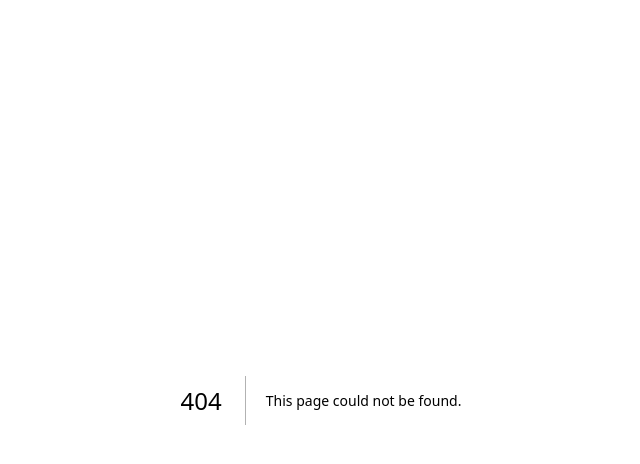
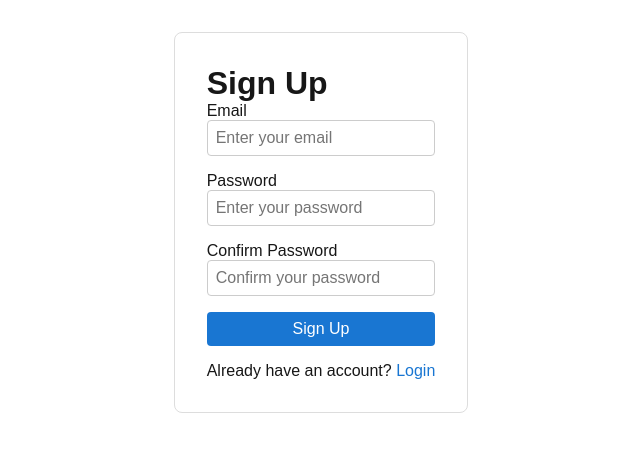
Before and after one commit to ArteaWright/ai-q, a Next.js app: page /auth/signup in a window 1280 px wide. Before the commit this address had no page. Shown: the top 464 px of the page, without its empty margins (319-959 px from the left). Built offline with nearby package versions, Linux system fonts and the light colour scheme; no server answers.

Commit message:
feat: add login and signup pages and authorization

```diff
--- /dev/null
+++ b/src/app/auth/login/login.module.css
@@ -0,0 +1,45 @@
+.container {
+    max-width: 400px;
+    margin: 2rem auto;
+    padding: 2rem;
+    border: 1px solid #ddd;
+    border-radius: 8px;
+    background-color: #fff;
+}
+
+.form {
+    display: flex;
+    flex-direction: column;
+    gap: 1rem;
+}
+
+.inputGroup {
+    display: flex;
+    flex-direction: column;
+}
+
+.input {
+    padding: 0.5rem;
+    border: 1px solid #ccc;
+    border-radius: 4px;
+    font-size: 1rem;
+}
+
+.error {
+    color: #d32f2f;
+    font-size: 0.875rem;
+}
+
+.link {
+    text-align: center;
+    margin-top: 1rem;
+}
+
+.link a {
+    color: #1976d2;
+    text-decoration: none;
+}
+
+.link a:hover {
+    text-decoration: underline;
+}
--- /dev/null
+++ b/src/app/auth/signup/page.tsx
@@ -0,0 +1,89 @@
+'use client';
+
+import { useState } from 'react';
+import { useRouter } from 'next/navigation';
+import { createClient } from '@/utils/supabase/client';
+import Button from '@/components/Button';
+import styles from './signup.module.css';
+
+export default function SignupPage() {
+    const [email, setEmail] = useState('');
+    const [password, setPassword] = useState('');
+    const [confirmPassword, setConfirmPassword] = useState('');
+    const [error, setError] = useState('');
+    const [loading, setLoading] = useState(false);
+    const router = useRouter();
+    const supabase = createClient();
+
+    const handleSubmit = async (e: React.FormEvent) => {
+        e.preventDefault();
+        setLoading(true);
+        setError('');
+
+        if (password !== confirmPassword) {
+            setError('Passwords do not match');
+            setLoading(false);
+            return;
+        }
+
+        const { error } = await supabase.auth.signUp({ email, password });
+
+        if (error) {
+            setError(error.message);
+        } else {
+            router.push('/questionnaire');
+        }
+        setLoading(false);
+    };
+
+    return (
+        <div className={styles.container}>
+            <h1>Sign Up</h1>
+            <form onSubmit={handleSubmit} className={styles.form}>
+                <div className={styles.inputGroup}>
+                    <label htmlFor="email">Email</label>
+                    <input
+                        id="email"
+                        type="email"
+                        value={email}
+                        onChange={(e) => setEmail(e.target.value)}
+                        placeholder="Enter your email"
+                        required
+                        className={styles.input}
+                    />
+                </div>
+                <div className={styles.inputGroup}>
+                    <label htmlFor="password">Password</label>
+                    <input
+                        id="password"
+                        type="password"
+                        value={password}
+                        onChange={(e) => setPassword(e.target.value)}
+                        placeholder="Enter your password"
+                        required
+                        className={styles.input}
+                    />
+                </div>
+                <div className={styles.inputGroup}>
+                    <label htmlFor="confirmPassword">Confirm Password</label>
+                    <input
+                        id="confirmPassword"
+                        type="password"
+                        value={confirmPassword}
+                        onChange={(e) => setConfirmPassword(e.target.value)}
+                        placeholder="Confirm your password"
+                        required
+                        className={styles.input}
+                    />
+                </div>
+                {error && <p className={styles.error}>{error}</p>}
+                <Button type="submit" variant="primary" disabled={loading}>
+                    {loading ? 'Signing up...' : 'Sign Up'}
+                </Button>
+            </form>
+            <p className={styles.link}>
+                Already have an account? <a href="/auth/login">Login</a>
+            </p>
+        </div>
+    );
+}
--- /dev/null
+++ b/src/app/auth/signup/signup.module.css
@@ -0,0 +1,45 @@
+.container {
+    max-width: 400px;
+    margin: 2rem auto;
+    padding: 2rem;
+    border: 1px solid #ddd;
+    border-radius: 8px;
+    background-color: #fff;
+}
+
+.form {
+    display: flex;
+    flex-direction: column;
+    gap: 1rem;
+}
+
+.inputGroup {
+    display: flex;
+    flex-direction: column;
+}
+
+.input {
+    padding: 0.5rem;
+    border: 1px solid #ccc;
+    border-radius: 4px;
+    font-size: 1rem;
+}
+
+.error {
+    color: #d32f2f;
+    font-size: 0.875rem;
+}
+
+.link {
+    text-align: center;
+    margin-top: 1rem;
+}
+
+.link a {
+    color: #1976d2;
+    text-decoration: none;
+}
+
+.link a:hover {
+    text-decoration: underline;
+}
--- /dev/null
+++ b/src/components/Button.tsx
@@ -0,0 +1,23 @@
+import React from 'react'
+import styles from './button.module.css'
+
+interface ButtonProps extends React.ButtonHTMLAttributes<HTMLButtonElement> {
+  variant?: 'primary' | 'secondary'
+  size?: 'small' | 'medium' | 'large'
+}
+
+export default function Button({
+  variant = 'primary',
+  size = 'medium',
+  className = '',
+  children,
+  ...props
+}: ButtonProps) {
+  const buttonClass = `${styles.button} ${styles[variant]} ${styles[size]} ${className}`
+
+  return (
+    <button className={buttonClass} {...props}>
+      {children}
+    </button>
+  )
+}
--- /dev/null
+++ b/src/components/button.module.css
@@ -0,0 +1,51 @@
+.button {
+    display: inline-flex;
+    align-items: center;
+    justify-content: center;
+    padding: 0.5rem 1rem;
+    border: none;
+    border-radius: 4px;
+    font-size: 1rem;
+    font-weight: 500;
+    cursor: pointer;
+    transition: background-color 0.2s, color 0.2s;
+    text-decoration: none;
+}
+
+.primary {
+    background-color: #1976d2;
+    color: white;
+}
+
+.primary:hover:not(:disabled) {
+    background-color: #1565c0;
+}
+
+.secondary {
+    background-color: #f5f5f5;
+    color: #333;
+    border: 1px solid #ddd;
+}
+
+.secondary:hover:not(:disabled) {
+    background-color: #e0e0e0;
+}
+
+.small {
+    padding: 0.25rem 0.5rem;
+    font-size: 0.875rem;
+}
+
+.medium {
+    /* default */
+}
+
+.large {
+    padding: 0.75rem 1.5rem;
+    font-size: 1.125rem;
+}
+
+.button:disabled {
+    opacity: 0.6;
+    cursor: not-allowed;
+}
```
Also changed, not shown: src/app/auth/login/page.tsx (added, +70 -0 lines), src/app/questionnaire/page.tsx (added, +22 -0 lines), 1 other file (tests, documents, lock files or other folders).
